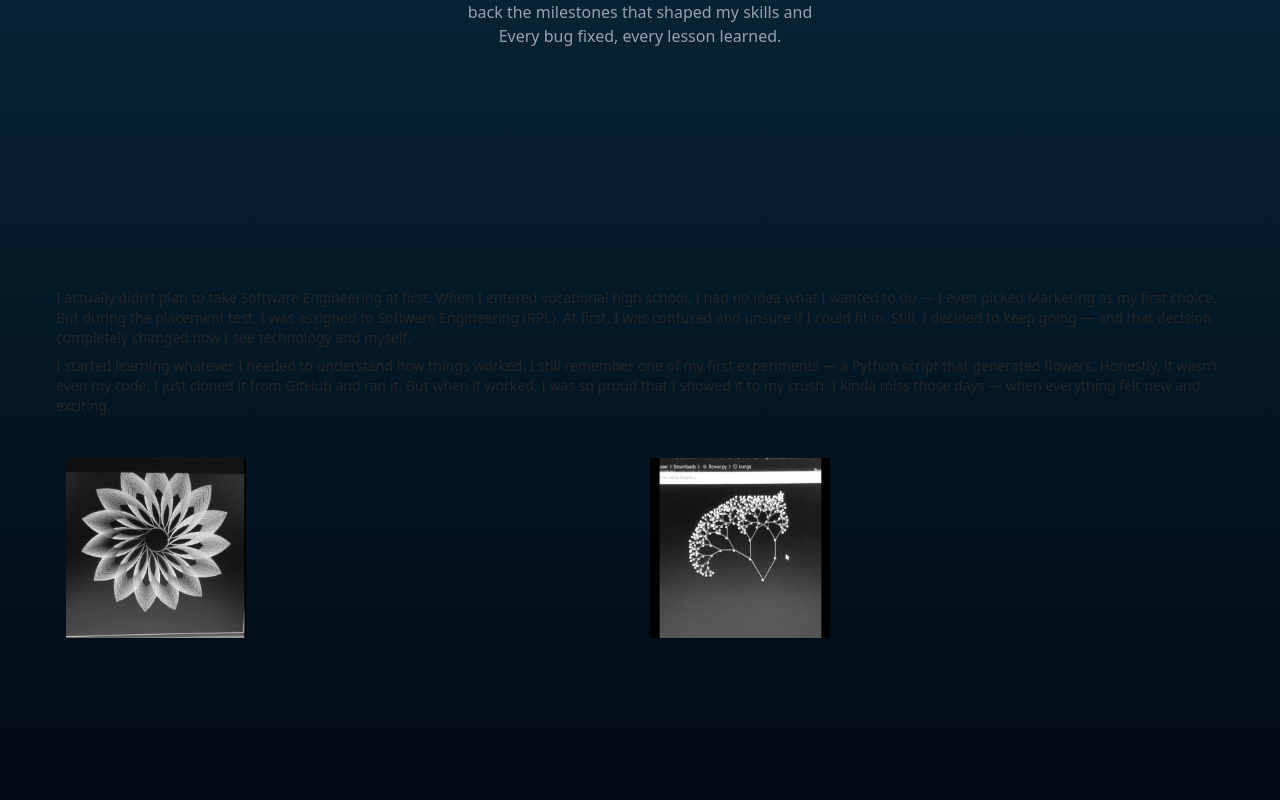
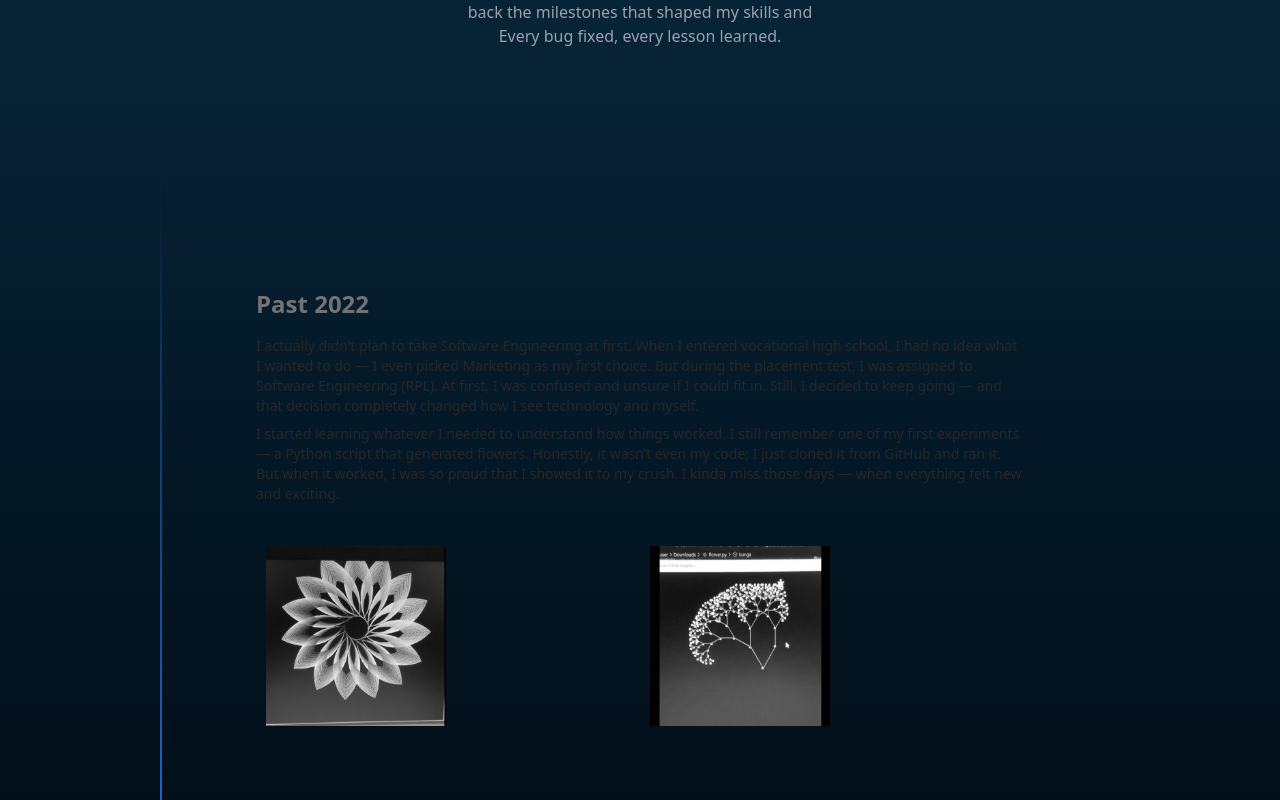
Before and after one commit to jbranabb/canuseeme, a React (Vite) app: page / in a window 1280 px wide. Shown: the part 1380-2180 px from the top of the page. Built offline with nearby package versions, Linux system fonts and the light colour scheme.

Commit message:
fix, fixing bugs when timeline scrolled down

```diff
--- a/src/components/ui/timeline.tsx
+++ b/src/components/ui/timeline.tsx
@@ -15,17 +15,27 @@ export const Timeline = ({ data }: { data: TimelineEntry[] }) => {
   const ref = useRef<HTMLDivElement>(null);
   const containerRef = useRef<HTMLDivElement>(null);
   const [height, setHeight] = useState(0);
+  const [isMobile, setIsMobile] = useState(false);
 
   useEffect(() => {
     if (ref.current) {
       const rect = ref.current.scrollHeight;
       setHeight(rect);
+
     }
+
+  const checkScreen = () => {
+      setIsMobile(window.innerWidth < 768);
+    };
+
+    checkScreen();
+    window.addEventListener("resize", checkScreen);
+    return () => window.removeEventListener("resize", checkScreen);
   }, [ref]);
 
   const { scrollYProgress } = useScroll({
     target: containerRef,
-    offset: ["start 10%", "end 50%"],
+    offset: isMobile ? ["start 10%", "end 50%"] : ["start 10%", "end 80%"],
   });
 
   const heightTransform = useTransform(scrollYProgress, [0, 1], [0, height]);
@@ -45,22 +55,14 @@ export const Timeline = ({ data }: { data: TimelineEntry[] }) => {
            </p>
       </div>
 
-      <div ref={ref} className="relative max-w-7xl mx-auto pb-20">
+      <div ref={ref} className="relative max-w-5xl mx-auto pb-20">
         {data.map((item, index) => (
           <div
             key={index}
-            className="flex justify-start pt-0 md:pt-40 md:gap-10"
+            className="flex pt-0 md:pt-40 md:gap-1 justify-center"
           >
-            {/* <div className="sticky flex flex-col md:flex-row z-40 items-center top-40 self-start max-w-xs lg:max-w-sm md:w-full">
-              <div className="h-10 absolute left-3 md:left-3 w-10 rounded-full bg-white dark:bg-black flex items-center justify-center">
-                <div className="h-4 w-4 rounded-full bg-neutral-200 dark:bg-neutral-800 border border-neutral-300 dark:border-neutral-700 p-2" />
-              </div>
-              <h3 className="hidden md:block text-xl md:pl-20 md:text-5xl font-bold text-neutral-500 dark:text-neutral-500 ">
-                {item.title}
-              </h3>
-            </div> */}
-            <div className="relative pl-20 pr-4 md:pl-4 w-full">
-              <h3 className="md:hidden block text-2xl mb-4 text-left font-bold text-neutral-500 dark:text-neutral-500">
+            <div className="relative pl-20 pr-4 md:pl-4 w-200">
+              <h3 className=" block text-2xl mb-4 text-left font-bold text-neutral-500 dark:text-neutral-500">
                 {item.title}
               </h3>
               {item.content}{" "}
```
